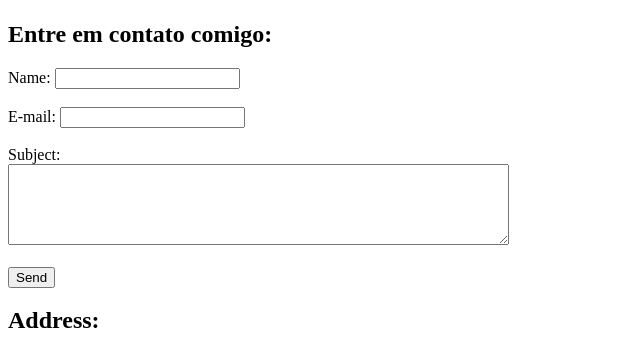
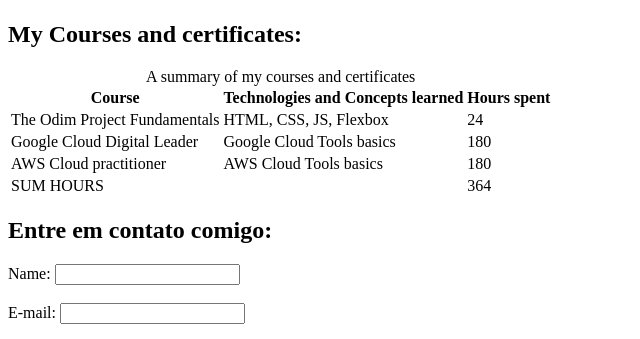
Before and after one commit to FShinoda/static-pages, a plain HTML site: page profile.html in a window 1280 px wide. Shown: the part 821-1160 px from the top of the page, without its empty margins (0-640 px from the left). Drawn offline with Linux system fonts and the light colour scheme.

Commit message:
feat: add table with courses done

```diff
--- a/profile.html
+++ b/profile.html
@@ -17,6 +17,35 @@
 
     <h2>My favorite music:</h2>
     <iframe width="560" height="315" src="https://www.youtube.com/embed/gZQo_Hn3wNk?si=xjR5imsJ0dqC7p8F" title="YouTube video player" frameborder="0" allow="accelerometer; autoplay; clipboard-write; encrypted-media; gyroscope; picture-in-picture; web-share" referrerpolicy="strict-origin-when-cross-origin" allowfullscreen></iframe>
+
+    <h2>My Courses and certificates:</h2>
+    <table>
+        <caption>A summary of my courses and certificates</caption>
+        <tr>
+            <th>Course</th>
+            <th>Technologies and Concepts learned</th>
+            <th>Hours spent</th>
+        </tr>
+        <tr>
+            <td>The Odim Project Fundamentals</td>
+            <td>HTML, CSS, JS, Flexbox</td>
+            <td>24</td>
+        </tr>
+        <tr>
+            <td>Google Cloud Digital Leader</td>
+            <td>Google Cloud Tools basics</td>
+            <td>180</td>
+        </tr>
+        <tr>
+            <td>AWS Cloud practitioner</td>
+            <td>AWS Cloud Tools basics</td>
+            <td>180</td>
+        </tr>
+        <tr>
+            <td colspan="2">SUM HOURS</td>
+            <td>364</td>
+        </tr>
+    </table>
 
     <h2>Entre em contato comigo:</h2>
     <form>
```
